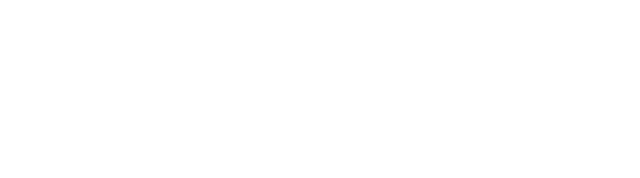
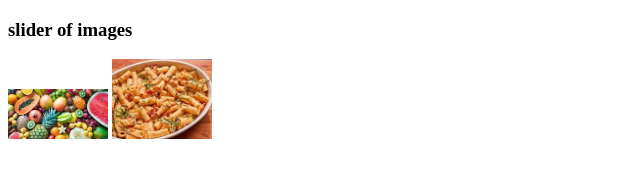
Before and after one commit to toriqulislamrupai/my-fourth-repo, a plain HTML site: page index.html in a window 1280 px wide. Shown: the whole page, without its empty margins (0-640 px from the left). Drawn offline with Linux system fonts and the light colour scheme.

Commit message:
added img and style

```diff
--- a/index.html
+++ b/index.html
@@ -6,7 +6,10 @@
     <title>my fourth repo</title>
     <link rel="stylesheet" href="styles/slider.css">
 </head>
-<body>
+<body> <h3>slider of images</h3>
+    <img width="100px" src="images/fruit.jpg" alt="">
+    <img width="100px" src="images/pasta.jpg" alt="">
+
 
 
 </body>
```
